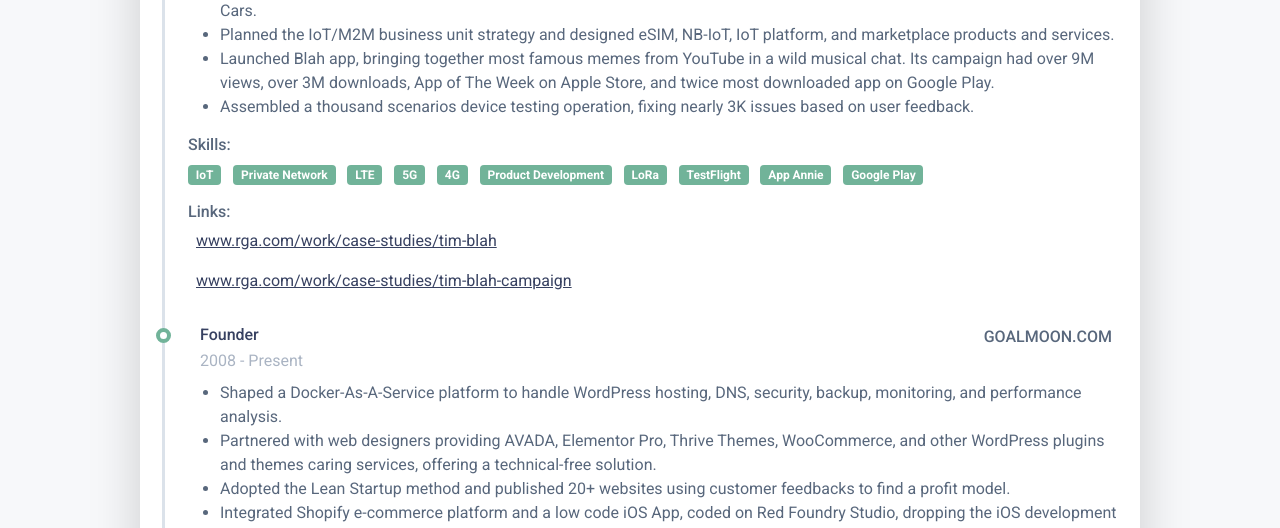
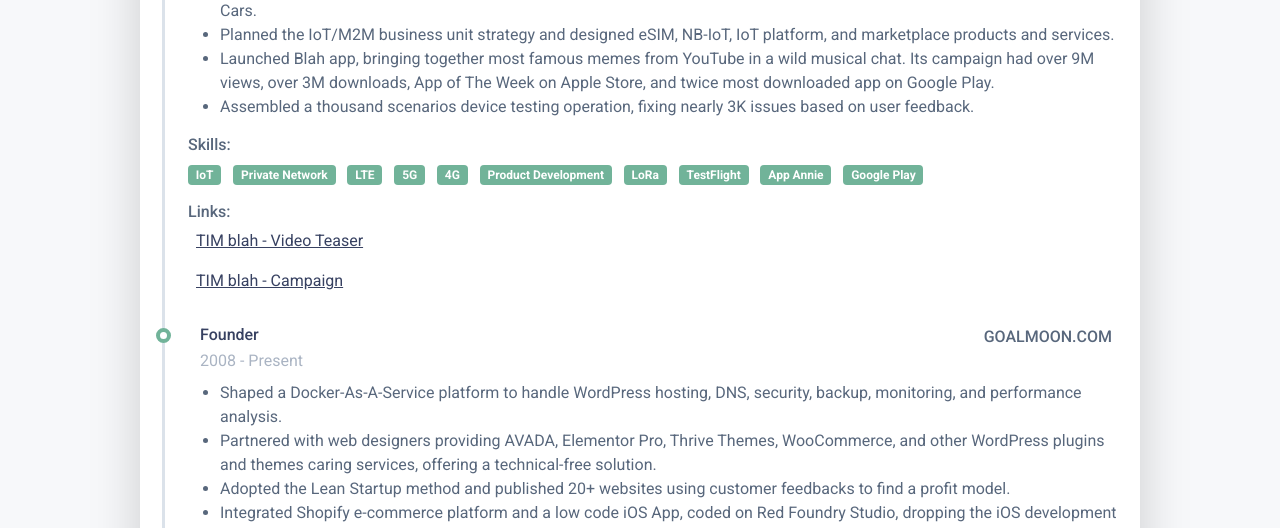
Before and after one commit to almmello/cvapp, a Flask app: page / in a window 1280 px wide. Shown: the part 591-1119 px from the top of the page. Run offline with Flask 2, Linux system fonts and the light colour scheme; some libraries are stand-ins or nearby versions.

Commit message:
Change RGA links

```diff
--- a/project/templates/content/links/b01-links-product-manager.html
+++ b/project/templates/content/links/b01-links-product-manager.html
@@ -1,2 +1,2 @@
-<li class="mb-3"><a class="text-link" href="https://www.rga.com/work/case-studies/tim-blah" target="_blank"><span class="fa-container text-center me-2"><i class="fas fa-globe"></i></span>www.rga.com/work/case-studies/tim-blah</a></li>
-<li class="mb-3"><a class="text-link" href="https://www.rga.com/work/case-studies/tim-blah-campaign" target="_blank"><span class="fa-container text-center me-2"><i class="fas fa-globe"></i></span>www.rga.com/work/case-studies/tim-blah-campaign</a></li>
+<li class="mb-3"><a class="text-link" href="../static/images/TIM Blah Surfing Bird Work RGA.mp4" target="_blank"><span class="fa-container text-center me-2"><i class="fas fa-globe"></i></span>TIM blah - Video Teaser</a></li>
+<li class="mb-3"><a class="text-link" href="https://www.rga.com/work/case-studies/tim-blah-campaign" target="_blank"><span class="fa-container text-center me-2"><i class="fas fa-globe"></i></span>TIM blah - Campaign</a></li>
```
Also changed, not shown: 4 other files.
